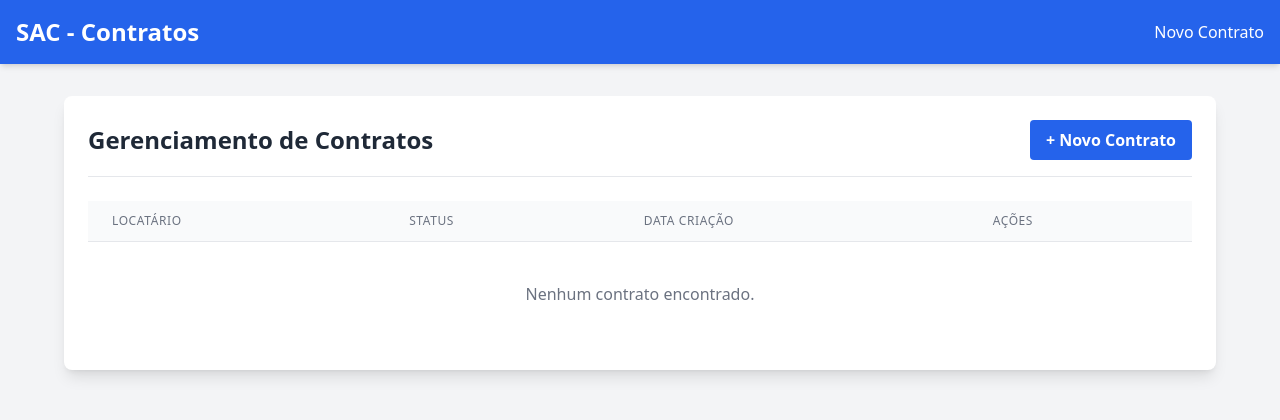
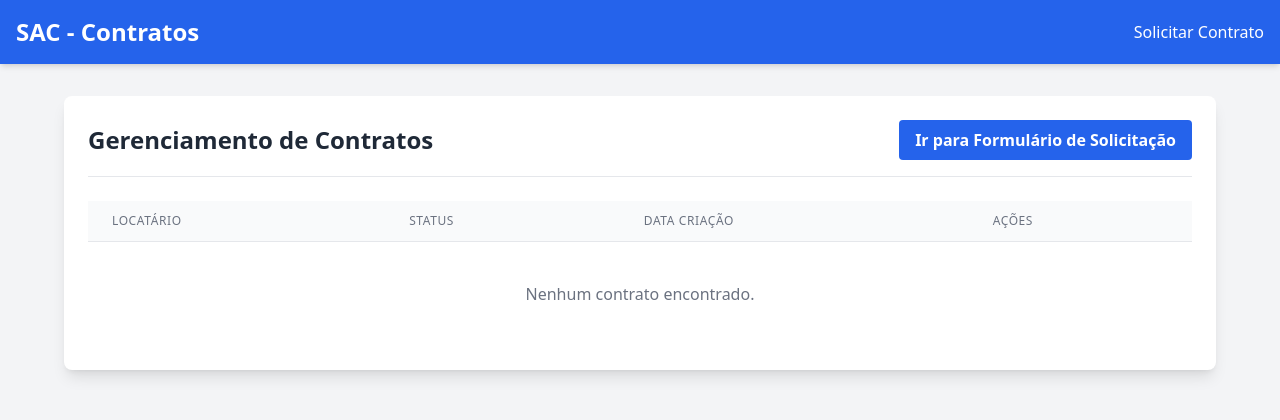
Before and after one commit to hugohlll/sisac, a Django app: page / in a window 1280 px wide. Shown: the top 420 px of the page. Run offline with Django 5.2, Linux system fonts and the light colour scheme; the visitor is signed in with stand-in values (Sample User, id 1); data that the repository does not hold is empty; some libraries are stand-ins or nearby versions.

Commit message:
Refactor: remove ContractCreateView and enforce two-step creation flow
- Remove ContractCreateView and /novo/ URL
- Update base.html and contract_list.html links to point to /solicitar/
- Update contract_form.html title to 'Editar Contrato'
- Remove obsolete test test_contract_create_redirects_to_login

```diff
--- a/contracts/templates/contracts/base.html
+++ b/contracts/templates/contracts/base.html
@@ -12,7 +12,7 @@
     <nav class="bg-blue-600 text-white p-4 shadow-md">
         <div class="container mx-auto flex justify-between items-center">
             <h1 class="text-2xl font-bold">SAC - Contratos</h1>
-            <a href="{% url 'contract-create' %}" class="hover:underline">Novo Contrato</a>
+            <a href="{% url 'public-solicitation' %}" class="hover:underline">Solicitar Contrato</a>
         </div>
     </nav>
 
--- a/contracts/templates/contracts/contract_list.html
+++ b/contracts/templates/contracts/contract_list.html
@@ -4,9 +4,9 @@
 <div class="bg-white rounded-lg shadow-lg p-6 mx-auto max-w-6xl">
     <div class="flex justify-between items-center mb-6 border-b pb-4">
         <h2 class="text-2xl font-bold text-gray-800">Gerenciamento de Contratos</h2>
-        <a href="{% url 'contract-create' %}"
+        <a href="{% url 'public-solicitation' %}"
             class="bg-blue-600 hover:bg-blue-700 text-white font-bold py-2 px-4 rounded transition-colors">
-            + Novo Contrato
+            Ir para Formulário de Solicitação
         </a>
     </div>
 
--- a/contracts/urls.py
+++ b/contracts/urls.py
@@ -1,6 +1,5 @@
 from django.urls import path
 from .views import (
-    ContractCreateView,
     ContractListView,
     ContractUpdateView,
     generate_pdf,
@@ -12,7 +11,6 @@
 )
 
 urlpatterns = [
-    path('novo/', ContractCreateView.as_view(), name='contract-create'),
     path('', ContractListView.as_view(), name='contract-list'),
     path('edit/<uuid:pk>/', ContractUpdateView.as_view(), name='contract-edit'),
     path('documento/<int:pk>/', serve_document, name='serve-document'),
--- a/contracts/views.py
+++ b/contracts/views.py
@@ -12,13 +12,7 @@
 
 from .forms import ContractForm, TenantSolicitationForm, InspectionPhotoForm
 
-class ContractCreateView(LoginRequiredMixin, CreateView):
-    model = Contract
-    form_class = ContractForm
-    template_name = 'contracts/contract_form.html'
 
-    def get_success_url(self):
-        return reverse_lazy('contract-pdf', kwargs={'pk': self.object.pk})
 
 class ContractListView(LoginRequiredMixin, ListView):
     model = Contract
```
Also changed, not shown: contracts/templates/contracts/contract_form.html (+5 -3 lines), contracts/tests/test_access.py (+0 -5 lines).
